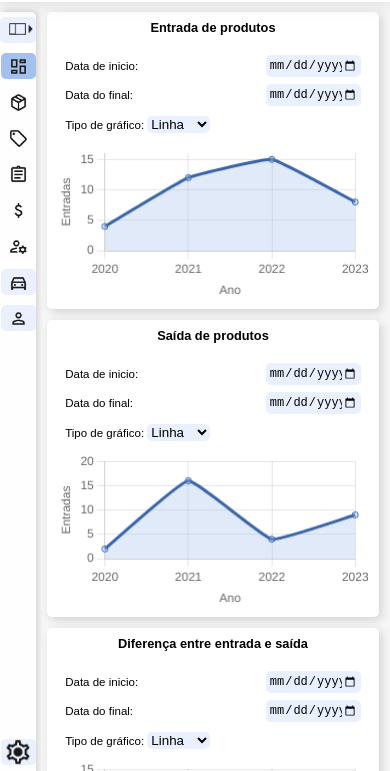
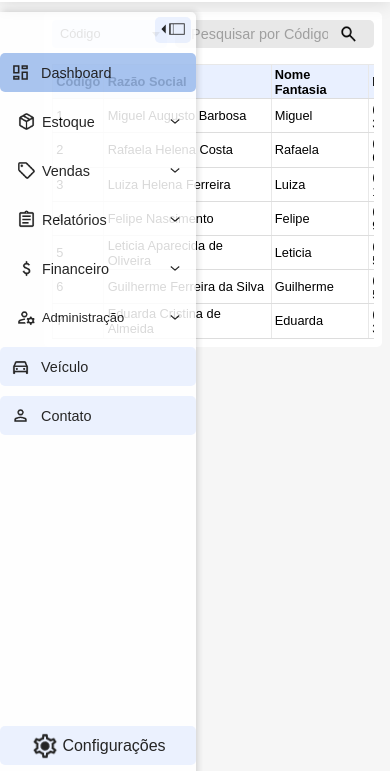
Before and after one commit to matheushnunes/SGA_ONLINE_fork, a plain HTML site: page Principal/principal.html in a window 390 px wide. Shown: the part 73-844 px from the top of the page. Drawn offline with nearby package versions, Linux system fonts and the light colour scheme.

Commit message:
Programando tela de contato

```diff
--- a/Principal/principal.html
+++ b/Principal/principal.html
@@ -5,9 +5,12 @@
     <meta name="viewport" content="width=device-width, initial-scale=1.0">
     <title>SGA ONLINE</title>
     <link rel="stylesheet" href="../estilos/principal.css">
-    <link rel="shortcut icon" href="../imagens/icone_sga.ico" type="image/x-icon">
+    <link rel="stylesheet" href="../modulos/contato/contato.css">
     <link rel="shortcut icon" href="../imagens/icone_sga.ico" type="image/x-icon">
     <script src="https://cdn.jsdelivr.net/npm/chart.js"></script>
+    <script src="https://ajax.googleapis.com/ajax/libs/jquery/3.7.1/jquery.min.js"></script>
+    <link href="https://cdn.jsdelivr.net/npm/select2@4.1.0-rc.0/dist/css/select2.min.css" rel="stylesheet" />
+    <script src="https://cdn.jsdelivr.net/npm/select2@4.1.0-rc.0/dist/js/select2.min.js"></script>
 </head>
 <body>
     <header>
@@ -128,6 +131,7 @@
         </section>
     </main>
     <script type="module" src="../modulos/dashboard/dashboard.js"></script>
+    <script type="module" src="../modulos/contato/contato.js"></script>
     <script type="module" src="../scripts/javaScript.js"></script>
 </body>
 </html>
--- a/estilos/principal.css
+++ b/estilos/principal.css
@@ -386,7 +386,7 @@ main {
     margin-top: 95px;
 }
 .principal {
-    width: calc(100% - 287px);
+    width: calc(100% - 274px);
     margin-left: 274px;
 }
 .graficos {
@@ -400,10 +400,7 @@ main {
     width: calc(100% - 36px);
     margin-left: 36px;
 }
-/* .graficos.mini {
-    width: calc(100% - 36px);
-    margin-left: 36px; tamalho da barra lateral
-} */
+
 /* Dashboard */
 
 .item_dashboard {
@@ -485,30 +482,30 @@ main {
 #div_produtos_mais_vendidos .header_grafico {
     padding: .8em;
 }
-.tabela_produtos {
+.tabela {
     width: 100%;
     border-collapse: collapse;
     font-size: 0.9em;
 }
 
-.tabela_produtos th, td {
+.tabela th, td {
     padding: 7px 15px;
     border-bottom: 1px solid #ddd;
 }
 
-.tabela_produtos td:first-child, th:first-child{
+.tabela td:first-child, th:first-child{
     text-align: left;
 }
-.tabela_produtos td:last-child, th:last-child{
+.tabela td:last-child, th:last-child{
     text-align: right;
 }
 
-.tabela_produtos th {
+.tabela th {
     background-color: var(--azul-1);
     font-weight: bold;
 }
 
-.tabela_produtos tr:hover {
+.tabela tr:hover {
     background-color: var(--cinza1);
 }
 @media (min-width: 1325px) {
@@ -790,3 +787,8 @@ main {
         margin-top: 20px;
     }
 }
+
+.rodar {
+    transform: rotate(180deg);
+    transition: .2s;
+}
--- /dev/null
+++ b/modulos/contato/contato.css
@@ -0,0 +1,78 @@
+.modulo {
+    padding: 1rem;
+    margin: 0 1rem 1rem 1rem;
+    background-color: var(--principal);
+    border-radius: 5px;
+}
+
+.header {
+    display: flex;
+    align-items: center;
+    justify-content: space-between;
+    gap: 0.5rem;
+    margin-bottom: 1rem;
+}
+
+#seta_select {
+    position: relative;
+    right: 1.7rem;
+    overflow: auto;
+}
+
+.select2-selection {
+    border: none !important;
+    background-color: var(--azul-1) !important;
+}
+
+#campo_pesquisa_contato {
+    height: 1.7rem;
+    padding: 0 1rem;
+    border-radius: 5px;
+    min-width: 100px;
+}
+
+#campo_pesquisa_contato img {
+    width: 1.2rem;
+}
+
+#tabela_contatos {
+    border: 1px solid var(--cinza2);
+    font-size: 1rem;
+}
+#tabela_contatos td, #tabela_contatos th {
+    border-right: 1px solid var(--cinza2);
+    text-align: start;
+}
+
+@media (max-width: 980px) {
+    .modulo {
+        padding: 0.5rem;
+        margin: 0 0.5rem 0.5rem 0.5rem;
+    }
+    #tabela_contatos {
+        font-size: 0.8rem;
+    }
+    #tabela_contatos td, #tabela_contatos th {
+        padding: 0.1rem 0.2rem;
+    }
+}
+
+@media (max-width: 640px) {
+    #menu_lateral {
+        padding: 0px;
+        opacity: 0.85;
+        position: fixed;
+        min-height: calc(100vh - 66px);
+        z-index: 1;
+    }
+    .principal {
+        margin-left: 36px;
+        width: calc(100% - 36px);
+    }
+    .container_tabela {
+        overflow-x: auto;
+    }
+    .tabela {
+        min-width: 491px;
+    }
+}
--- a/modulos/contato/contato.html
+++ b/modulos/contato/contato.html
@@ -1,27 +1,26 @@
 <section class="modulo" id="section_contatos">
     <div class="header">
-        <select name="select_coluna" id="select_coluna">
-            <option value="default">Selecione a coluna que deseja pesquisar</option>
+        <select id="select_coluna" class="campo_select">
             <option value="codigo">Código</option>
             <option value="razao_social">Razão Social</option>
             <option value="nome_fantasia">Nome Fantasia</option>
             <option value="fone1">Fone 1</option>
             <option value="categoria">Categoria</option>
         </select>
-        <div class="campo_pesquisa">
-            <input type="text" placeholder="Digite aqui o que você está buscando">
+        <div class="campo_pesquisa" id="campo_pesquisa_contato">
+            <input type="text" placeholder="Pesquisar por Código" class="input_pesquisa">
             <img id="icone_pesquisa" src="../imagens/icone_pesquisa.png" alt="icone_p  esquisa">
         </div>
     </div>
-    <div class="tabela">
-        <table class="tabela_produtos">
+    <div class="container_tabela">
+        <table class="tabela" id="tabela_contatos">
             <thead>
                 <tr>
-                    <th>Código</th>
-                    <th>Razão Social</th>
-                    <th>Nome Fantasia</th>
-                    <th>Fone 1</th>
-                    <th>Categoria</th>
+                    <th id="tabela_codigo">Código</th>
+                    <th id="tabela_razao">Razão Social</th>
+                    <th id="tabela_nome">Nome Fantasia</th>
+                    <th id="tabela_fone">Fone 1</th>
+                    <th id="tabela_categoria">Categoria</th>
                 </tr>
             </thead>
             <tbody>
--- /dev/null
+++ b/modulos/contato/contato.js
@@ -0,0 +1,33 @@
+import { btnMenuLateral } from "../../scripts/javaScript.js"
+export default function contato () {
+    let input_pesquisa = document.querySelector(".input_pesquisa")
+    let select_coluna = document.querySelector("#select_coluna")
+    let container_select_coluna = document.querySelector(".container_campo_select")
+
+    $('.campo_select').on('select2:select', function (e) {
+        input_pesquisa.placeholder = "Pesquisar por " + e.params.data.text
+    })
+    $(document).ready(function() {
+        $('.campo_select').select2({
+            placeholder: 'Selecione a coluna',
+            width: '200px',
+            minimumResultsForSearch: Infinity,
+        }
+        );
+    });
+
+    function fecharMenu(){
+        let widthTabela = document.querySelector(".tabela").offsetWidth
+        if (widthTabela <= 480){
+          let nav = document.querySelector("#menu_lateral")
+          if (!nav.classList.contains("mini"))
+            btnMenuLateral()
+          document.querySelector("#tabela_codigo").innerHTML = "Cod"
+        }
+      }
+      fecharMenu()
+
+      window.addEventListener('resize',(e)=>{
+        fecharMenu()
+      })
+}
--- a/modulos/dashboard/dashboard.html
+++ b/modulos/dashboard/dashboard.html
@@ -84,7 +84,7 @@
             </div>
         </div>
         <div class="main_grafico">
-            <table class="tabela_produtos">
+            <table class="tabela">
                 <thead>
                     <tr>
                         <th>Produto</th>
--- a/scripts/javaScript.js
+++ b/scripts/javaScript.js
@@ -1,5 +1,6 @@
 // Modulos da tela principal:
 import dashBorad from "../modulos/dashboard/dashboard.js";
+import contato from "../modulos/contato/contato.js";
 
 let btns_modulos = document.querySelectorAll(".btn, .item_dropdown") // Seleciona todos os botões dos modulos
 btns_modulos.forEach(e =>{
@@ -9,8 +10,7 @@ btns_modulos.forEach(e =>{
   })
 })
 
-carregarConteudo("dashboard/dashboard.html") // Carrega por padrão assim que a página for carregada o dashboard
-
+carregarConteudo("contato/contato.html") // Carrega por padrão assim que a página for carregada o dashboard
 
 // Função carregar conteúdo html dos módulos
 function carregarConteudo(url) {
@@ -30,6 +30,11 @@ function carregarConteudo(url) {
         if (url == "../modulos/dashboard/dashboard.html") {
           setTimeout(function(){ // Espera alguns milissegundos para carregar o gráfico
             dashBorad()
+          }, 10)
+        }
+        if (url == "../modulos/contato/contato.html") {
+          setTimeout(function(){ // Espera alguns milissegundos para carregar o gráfico
+            contato()
           }, 10)
         }
     })
```
